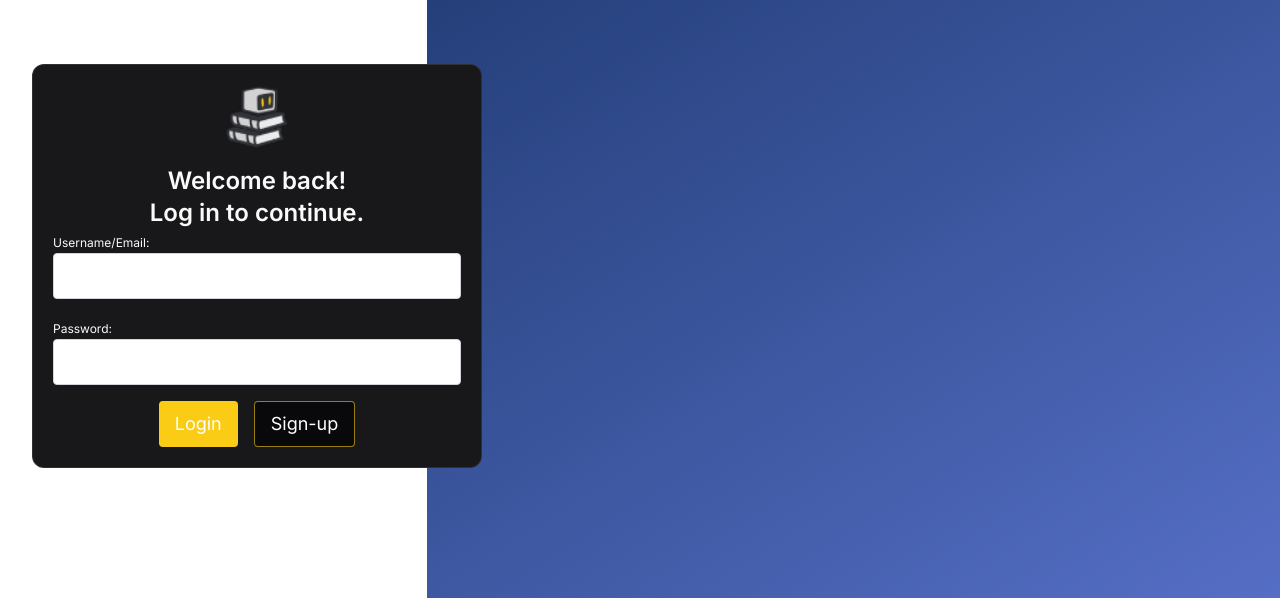
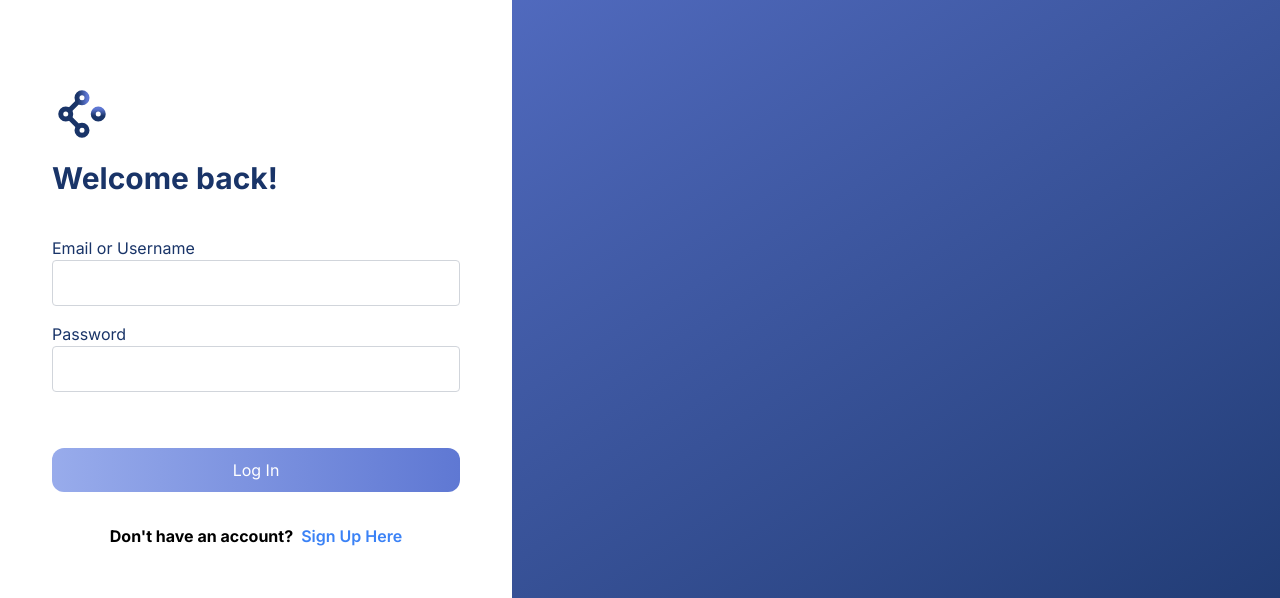
Before and after one commit to kaimatzu/LessonLab-Client, a Next.js app: page /auth in a window 1280 px wide. Shown: the top 598 px of the page. Built offline with nearby package versions, Linux system fonts and the light colour scheme; no server answers.

Commit message:
auth ui overhaul

```diff
--- a/src/app/auth/layout.tsx
+++ b/src/app/auth/layout.tsx
@@ -2,7 +2,7 @@
 
 export default function RootLayout({ children }: { children: React.ReactNode }) {
   return (
-    <div className="flex flex-col justify-center h-screen bg-gradient-to-tl from-[#5E77D3] to-[#193468] w-full">
+    <div className="flex flex-col justify-center h-screen bg-gradient-to-tl from-[#193468] to-[#5E77D3] w-full">
       <main className="flex p-4 flex-col justify-center align-middle overflow-auto w-full">{children}</main>
     </div>
   );
--- /dev/null
+++ b/src/assets/hypertext-logo.tsx
@@ -0,0 +1,34 @@
+import React from 'react';
+
+const HypertextLogo: React.FC<React.SVGProps<SVGSVGElement>> = (props) => {
+    return (
+        <svg
+            width={props.width || "36"}
+            height={props.height || "36"}
+            viewBox="0 0 36 36"
+            fill="none"
+            xmlns="http://www.w3.org/2000/svg"
+            className={props.className}  // Pass className through props
+            {...props}  // Spread other props such as className, style, etc.
+        >
+            <path d="M10.5 20.25L15.75 25.5" stroke="#193468" stroke-width="3" stroke-linecap="round"/>
+            <path d="M15.75 10.5L10.5 15.75" stroke="#193468" stroke-width="3" stroke-linecap="round"/>
+            <path d="M18 11.25C19.6569 11.25 21 9.90685 21 8.25C21 6.59315 19.6569 5.25 18 5.25C16.3431 5.25 15 6.59315 15 8.25C15 9.90685 16.3431 11.25 18 11.25Z" stroke="url(#paint0_linear_20_115)" stroke-width="3"/>
+            <path d="M18 30.75C19.6569 30.75 21 29.4069 21 27.75C21 26.0931 19.6569 24.75 18 24.75C16.3431 24.75 15 26.0931 15 27.75C15 29.4069 16.3431 30.75 18 30.75Z" stroke="#193468" stroke-width="3"/>
+            <path d="M8.25 21C9.90685 21 11.25 19.6569 11.25 18C11.25 16.3431 9.90685 15 8.25 15C6.59315 15 5.25 16.3431 5.25 18C5.25 19.6569 6.59315 21 8.25 21Z" stroke="#193468" stroke-width="3"/>
+            <path d="M27.75 21C29.4069 21 30.75 19.6569 30.75 18C30.75 16.3431 29.4069 15 27.75 15C26.0931 15 24.75 16.3431 24.75 18C24.75 19.6569 26.0931 21 27.75 21Z" stroke="url(#paint1_linear_20_115)" stroke-width="3"/>
+            <defs>
+            <linearGradient id="paint0_linear_20_115" x1="21" y1="8.25" x2="15" y2="8.25" gradientUnits="userSpaceOnUse">
+            <stop stop-color="#5E77D3"/>
+            <stop offset="0.915" stop-color="#193468"/>
+            </linearGradient>
+            <linearGradient id="paint1_linear_20_115" x1="27.75" y1="15" x2="27.75" y2="21" gradientUnits="userSpaceOnUse">
+            <stop stop-color="#5E77D3"/>
+            <stop offset="0.69" stop-color="#193468"/>
+            </linearGradient>
+            </defs>
+        </svg>
+    );
+  };
+
+  export default HypertextLogo;
--- a/src/components/ui/ui-base/overlay.tsx
+++ b/src/components/ui/ui-base/overlay.tsx
@@ -31,7 +31,7 @@ const overlayContainerStyles = cva('fixed top-0 right-0 left-0 m-auto bg-backgro
     },
     overlayType: {
       transaction: 'bottom-0 h-fit w-fit p-8',
-      auth: 'inset-y-0 right-auto left-0 fixed h-screen w-1/3 p-8 !rounded-none',
+      auth: 'inset-y-0 right-auto left-0 fixed h-screen w-2/5 p-8 !rounded-none',
       chat: 'bottom-[20%] w-3/4 h-3/4 bg-background px-8 pb-4 overflow-auto no-scrollbar',
       quizExport: 'bottom-0 h-fit w-fit p-4',
     },
--- a/src/components/ui/ui-composite/auth/login-form.tsx
+++ b/src/components/ui/ui-composite/auth/login-form.tsx
@@ -3,6 +3,7 @@ import React, { useState } from 'react';
 import Image from 'next/image';
 import icon from '@/assets/icon.png';
 import { cn } from '@/lib/utils';
+import HypertextLogo from '@/assets/hypertext-logo';
 
 interface LoginFormProps {
   onSwitchToRegister: () => void;
@@ -22,12 +23,12 @@ export default function LoginForm({ onSwitchToRegister, handleSubmit }: LoginFor
   };
 
   return (
-    <div className={cn("w-[450px] h-fit mx-auto p-5 border border-zinc-50/10 rounded-lg bg-zinc-900 text-zinc-50 flex flex-col items-center", "login-form")}>
-      <Image src={icon} alt="LessonLab Icon" className="w-16 h-16 mb-4" />
-      <h2 className="text-2xl font-semibold transition-transform duration-300 ease-in-out text-center hover:translate-y-[-10px] hover:text-yellow-400">Welcome back!<br />Log in to continue.</h2>
+    <div className={cn("w-fit h-fit mx-auto p-5 rounded-lg bg-transparent text-zinc-50 flex flex-col items-center", "login-form")}>
+      <HypertextLogo className="self-start mb-4" width="60" height="60"/>
+      <h2 className="text-3xl text-[#193468] font-bold transition-transform duration-300 ease-in-out self-start hover:translate-y-[-10px] hover:text-yellow-400 mb-10">Welcome back!</h2>
       <form onSubmit={handleSubmit} className="flex flex-col w-full">
         <div className="mb-4">
-          <label htmlFor="identifier" className="mb-1 text-xs">Username/Email:</label>
+          <label htmlFor="identifier" className="mb-1 text-[#193468]">Email or Username</label>
           <input
             type="text"
             id="identifier"
@@ -38,7 +39,7 @@ export default function LoginForm({ onSwitchToRegister, handleSubmit }: LoginFor
           />
         </div>
         <div className="mb-4">
-          <label htmlFor="password" className="mb-1 text-xs">Password:</label>
+          <label htmlFor="password" className="mb-1 text-[#193468]">Password</label>
           <input
             type="password"
             id="password"
@@ -48,9 +49,9 @@ export default function LoginForm({ onSwitchToRegister, handleSubmit }: LoginFor
             required
           />
         </div>
-        <div className="flex justify-center space-x-4">
-          <button type="submit" className="px-4 py-2 text-lg rounded bg-yellow-400 text-white hover:bg-yellow-500">Login</button>
-          <button type="button" className="px-4 py-2 text-lg rounded bg-zinc-950 border border-yellow-400/60 text-white hover:bg-yellow-500 hover:border-yellow-500" onClick={onSwitchToRegister}>Sign-up</button>
+        <button type="submit" className="text-xs bg-gradient-to-r from-secondary to-primary p-1 px-4 rounded-lg md:text-base text-white hover:opacity-65 focus:outline-none items-center text-center justify-start mt-10 h-11">Log In</button>
+        <div className="flex justify-center space-x-2 mt-8">
+          <div className="text-black font-bold">Don't have an account? </div><div className="text-blue-500 hover:text-blue-700 font-semibold ml-1 cursor-pointer" onClick={onSwitchToRegister}>Sign Up Here</div>
         </div>
       </form>
     </div>
```
